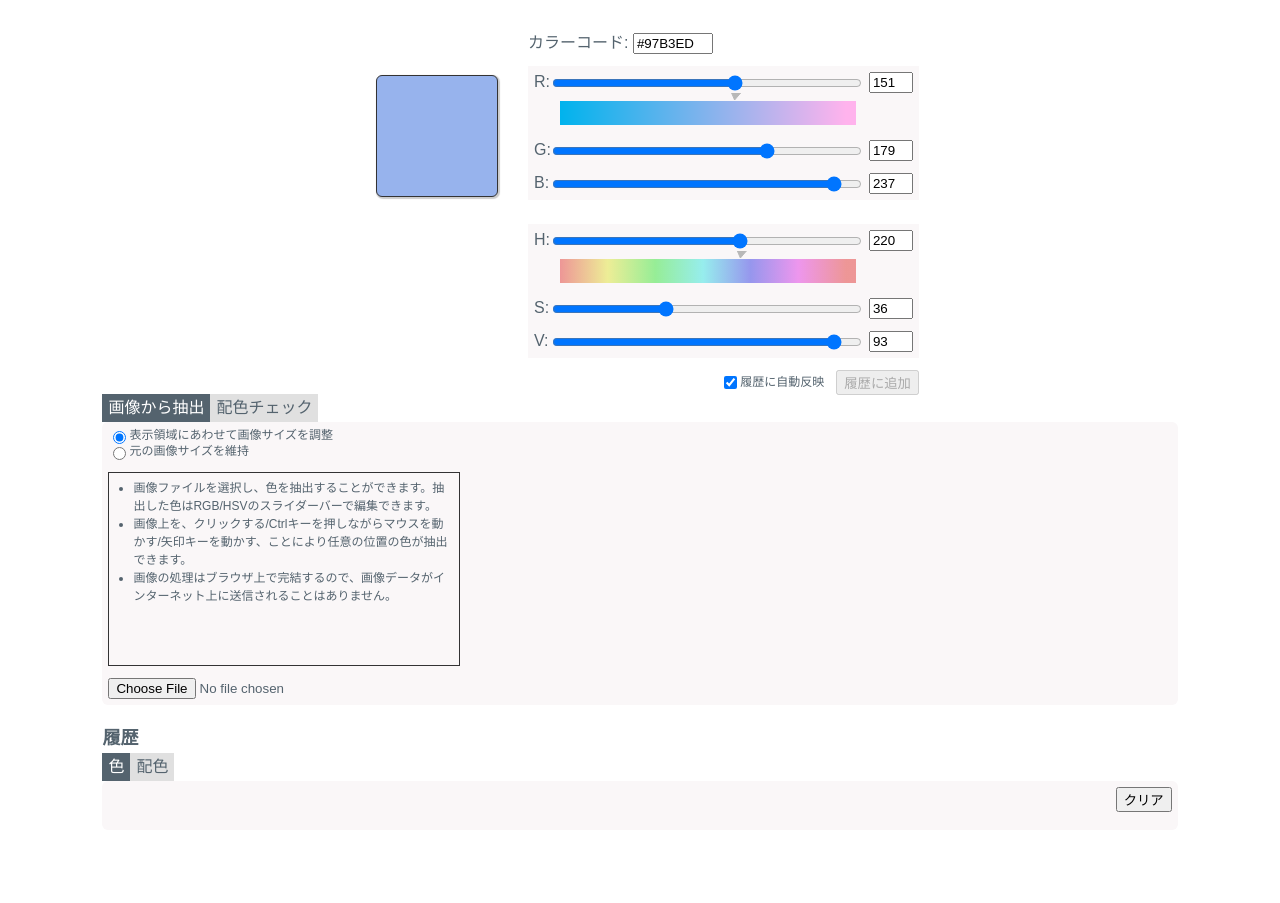
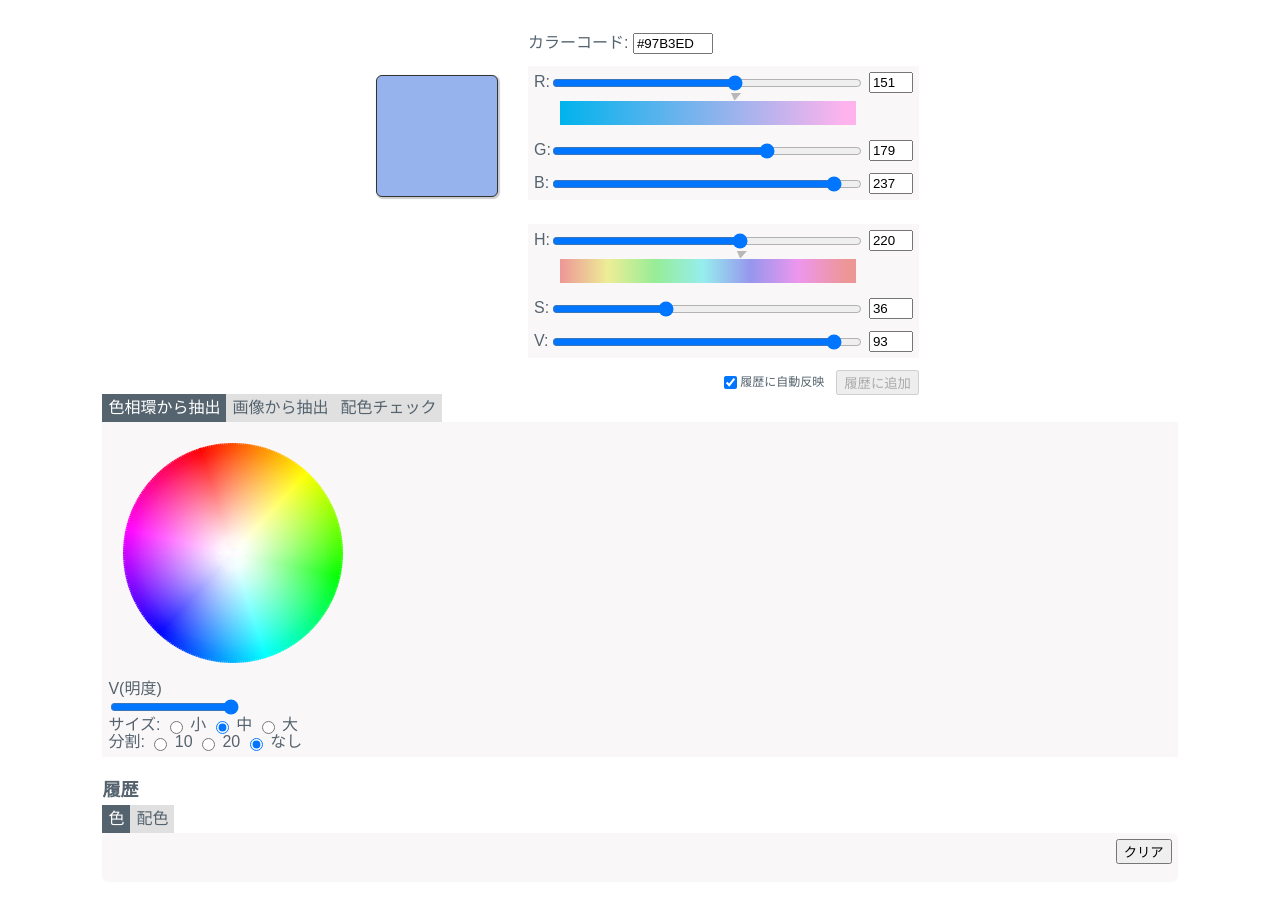
Before and after one commit to st-user/color-picker, a website built with webpack: page html/index.html in a window 1280 px wide. Shown: the part 91-994 px from the top of the page. Before the commit the page ends 969 px from the top, so only its background shows below. Built offline with nearby package versions, Linux system fonts and the light colour scheme; files whose address does not match are found by name.

Commit message:
色相環から抽出機能のギミックを作成

```diff
--- a/css/main.css
+++ b/css/main.css
@@ -200,6 +200,7 @@ input[name="toolTabItem"] {
   display: none;
 }
 
+#hsvCircleAreaTabTitle:checked ~ #hsvCircleArea,
 #imageFileAreaTabTitle:checked ~ #imageFileArea,
 #colorDesignAreaTabTitle:checked ~ #colorDesignArea {
   display: block;
@@ -211,10 +212,13 @@ input[name="toolTabItem"] {
 }
 /* tool tab control end */
 
+/*色相環から抽出*/
+#hsvCircleArea {
+  position: static;
+}
 
 /* 画像から抽出 */
 #imageFileArea {
-  border-radius: 6px;
   position: static;
 }
 
--- a/html/index.html
+++ b/html/index.html
@@ -126,11 +126,43 @@
 
     <div id="toolArea" class="tabArea">
 
-      <input id="imageFileAreaTabTitle" type="radio" name="toolTabItem" checked>
+      <input id="hsvCircleAreaTabTitle" type="radio" name="toolTabItem" value="0" checked/>
+      <label class="toolTabItem tabItem" for="hsvCircleAreaTabTitle">色相環から抽出</label>
+
+      <input id="imageFileAreaTabTitle" type="radio" name="toolTabItem" value="1"/>
       <label class="toolTabItem tabItem" for="imageFileAreaTabTitle">画像から抽出</label>
 
-      <input id="colorDesignAreaTabTitle" type="radio" name="toolTabItem">
+      <input id="colorDesignAreaTabTitle" type="radio" name="toolTabItem" value="2"/>
       <label class="toolTabItem tabItem" for="colorDesignAreaTabTitle">配色チェック</label>
+
+      <div class="toolTabContent tabContent groupBackground" id="hsvCircleArea">
+
+        <div>
+          <canvas id="hsvCircleData"></canvas>
+          <div>
+            <div>V(明度)</div>
+            <input type="range" min="0" max="100" id="hsvCircleDataValueSlider"/>
+          </div>
+          <div>
+            <span>サイズ:</span>
+            <input id="hsvCircleSizeSwitchSmall" type="radio" name="hsvCircleSizeSwitch" value="0"/>
+            <label for="hsvCircleSizeSwitchSmall">小</label>
+            <input id="hsvCircleSizeSwitchMedium" type="radio" name="hsvCircleSizeSwitch" value="1" checked/>
+            <label for="hsvCircleSizeSwitchMedium">中</label>
+            <input id="hsvCircleSizeSwitchLarge" type="radio" name="hsvCircleSizeSwitch" value="2"/>
+            <label for="hsvCircleSizeSwitchLarge">大</label>
+          </div>
+          <div>
+            <span>分割:</span>
+            <input id="hsvCircleDivisionCountSwitch10" type="radio" name="hsvCircleDivisionCountSwitch" value="10"/>
+            <label for="hsvCircleDivisionCountSwitch10">10</label>
+            <input id="hsvCircleDivisionCountSwitch20" type="radio" name="hsvCircleDivisionCountSwitch" value="20"/>
+            <label for="hsvCircleDivisionCountSwitch20">20</label>
+            <input id="hsvCircleDivisionCountSwitchNone" type="radio" name="hsvCircleDivisionCountSwitch" value="360" checked/>
+            <label for="hsvCircleDivisionCountSwitchNone">なし</label>
+          </div>
+        </div>
+      </div>
 
       <div class="toolTabContent tabContent groupBackground" id="imageFileArea">
 
--- a/js/CanvasHandler.js
+++ b/js/CanvasHandler.js
@@ -1,5 +1,6 @@
 import CustomEventNames from './CustomEventNames.js';
 import CurrentEventXY from './CurrentEventXY.js';
+import ElementUtil from './ElementUtil.js';
 
 export default class CanvasHandler {
 
@@ -9,7 +10,7 @@ export default class CanvasHandler {
   #shouldHandleMousemoveEvent;
 
   constructor(config) {
-    const $canvas = document.querySelector('#imageData');
+    const $canvas = document.querySelector(config.canvasSelector);
 
     $canvas.width = config.defaultWidth;
     $canvas.height = config.defaultHeight;
@@ -31,14 +32,22 @@ export default class CanvasHandler {
     document.addEventListener(
       CustomEventNames.COLOR_PICKER__CONTROL_KEY_PRESSED,
       event => this.#controlKeyPressed(event));
+
+
   }
 
   canvas() {
     return this.#$canvas;
   }
 
+  currentEventXY() {
+    return this.#currentEventXY;
+  }
+
   containsX(x) { return true; }
   containsY(y) { return true; }
+  containsXY(x, y) { return true; }
+  displayed() { return false }
 
   #dispatchEvent() {
     if (this.#currentEventXY.exists()) {
@@ -61,6 +70,15 @@ export default class CanvasHandler {
   }
 
   #dispatchPointEvent(event) {
+
+    if (!this.displayed()) {
+      return;
+    }
+
+    if (!this.containsXY(event.pageX, event.pageY)) {
+      return;
+    }
+
     this.#currentEventXY.set({
       x: event.pageX,
       y: event.pageY
@@ -69,12 +87,24 @@ export default class CanvasHandler {
   }
 
   #dispatchMoveEvent(event) {
+
+    if (!this.displayed()) {
+      return;
+    }
+
     if (this.#shouldHandleMousemoveEvent) {
+      if (!this.containsXY(event.pageX, event.pageY)) {
+        return;
+      }
       this.#dispatchPointEvent(event);
     }
   }
 
   #dispatchArrowKeyPressedEvent(event) {
+
+    if (!this.displayed()) {
+      return;
+    }
 
     const detail = event.detail;
     const xDiff = detail.x;
@@ -105,8 +135,9 @@ export default class CanvasHandler {
   #extractRgb(currentEventX, currentEventY) {
     const $canvas = this.#$canvas;
 
-    const canvasX = currentEventX - $canvas.offsetLeft;
-    const canvasY = currentEventY - $canvas.offsetTop;
+    const canvasPosition = ElementUtil.getElementPosition($canvas);
+    const canvasX = currentEventX - canvasPosition.left;
+    const canvasY = currentEventY - canvasPosition.top;
 
     const ctx = $canvas.getContext('2d');
     const imageData = ctx.getImageData(canvasX, canvasY, 1, 1);
--- a/js/ColorPointerPin.js
+++ b/js/ColorPointerPin.js
@@ -1,5 +1,6 @@
 import ElementUtil from './ElementUtil.js';
 import CustomEventNames from './CustomEventNames.js';
+import debounce from "./Debounce.js";
 
 const CENTER = [20, 20];
 const R = 16;
@@ -13,7 +14,7 @@ export default class ColorPointerPin {
 
   constructor() {
     this.#$pointerCanvas = document.querySelector('#colorPointerPin');
-    this.#$pointedElements = ['#imageData']
+    this.#$pointedElements = ['#hsvCircleData', '#imageData']
                                 .map(selector => document.querySelector(selector));
 
     const pointerCtx = this.#$pointerCanvas.getContext('2d');
@@ -52,9 +53,12 @@ export default class ColorPointerPin {
       this.#show(detail.eventX, detail.eventY);
     });
 
-    document.addEventListener(CustomEventNames.COLOR_PICKER__IMAGE_FILE_LOADED, () => {
+    document.addEventListener(CustomEventNames.COLOR_PICKER__IMAGE_FILE_LOADED, () => this.#hide());
+    document.addEventListener(CustomEventNames.COLOR_PICKER__HIDE_COLOR_POINTER_PIN, () => this.#hide());
+
+    window.addEventListener('resize', debounce(event => {
       this.#hide();
-    });
+    }, 500));
   }
 
   #show(x, y) {
--- /dev/null
+++ b/js/CommonEventDispatcher.js
@@ -0,0 +1,14 @@
+import CustomEventNames from './CustomEventNames.js';
+
+const CommonEventDispatcher = (() => {
+
+  return {
+
+    hideColorPointerPin: () => {
+      document.dispatchEvent(new CustomEvent(CustomEventNames.COLOR_PICKER__HIDE_COLOR_POINTER_PIN));
+    }
+
+  };
+})();
+
+export default CommonEventDispatcher;
--- a/js/CustomEventNames.js
+++ b/js/CustomEventNames.js
@@ -2,7 +2,8 @@ const CustomEventNames = {
   COLOR_PICKER__IMAGE_DATA_POINTED: 'color-picker/image-data-pointed',
   COLOR_PICKER__ARROW_KEY_PRESSED: 'color-picker/arrow-key-pressed',
   COLOR_PICKER__CONTROL_KEY_PRESSED: 'color-picker/control-key-pressed',
-  COLOR_PICKER__IMAGE_FILE_LOADED: 'color-picker/image-file-loaded'
+  COLOR_PICKER__IMAGE_FILE_LOADED: 'color-picker/image-file-loaded',
+  COLOR_PICKER__HIDE_COLOR_POINTER_PIN: 'color-picker/color-pointer-pin-hide'
 };
 
 export default CustomEventNames;
--- a/js/ElementUtil.js
+++ b/js/ElementUtil.js
@@ -9,11 +9,12 @@ const ElementUtil = (() => {
             left += element.offsetLeft;
             top += element.offsetTop;
           } while(element = element.offsetParent);
+
+          return {
+            left: left,
+            top: top
+          };
       }
-      return {
-        left: left,
-        top: top
-      };
     }
   }
 
--- /dev/null
+++ b/js/HsvCircleCanvasHandler.js
@@ -0,0 +1,178 @@
+import CanvasHandler from './CanvasHandler.js';
+import CustomEventNames from './CustomEventNames.js';
+import HsvRgbConverter from './HsvRgbConverter.js';
+import CommonEventDispatcher from './CommonEventDispatcher.js';
+import ElementUtil from './ElementUtil.js';
+
+const STROKE_WIDTH = 20;
+const CIRCLE_SIZE_CONFIGS = [
+    {
+      width: 180,
+      height: 180,
+      center: [ 90, 90 ],
+      radius: 75
+    },
+    {
+      width: 250,
+      height: 250,
+      center: [ 125, 125 ],
+      radius: 100
+    },
+    {
+      width: 400,
+      height: 400,
+      center: [ 200, 200 ],
+      radius: 180
+    },
+];
+const DEFAULT_CIRCLE_SIZE_CONFIG = CIRCLE_SIZE_CONFIGS[1];
+const DEFAULT_VALUE = 100;
+
+const rotate = (x, y, theta) => {
+  return [
+    Math.cos(theta) * x - Math.sin(theta) * y,
+    Math.sin(theta) * x + Math.cos(theta) * y
+  ];
+};
+
+export default class HsvCircleCanvasHandler extends CanvasHandler {
+
+  #$tab;
+
+  #currentSizeConfig;
+  #currentArcStep;
+  #currentValue;
+
+  constructor() {
+    super({
+      canvasSelector: '#hsvCircleData',
+      defaultWidth: DEFAULT_CIRCLE_SIZE_CONFIG.width,
+      defaultHeight: DEFAULT_CIRCLE_SIZE_CONFIG.height
+    });
+
+    this.#currentSizeConfig = DEFAULT_CIRCLE_SIZE_CONFIG;
+    this.#currentArcStep = Math.PI / 180;
+    this.#currentValue = DEFAULT_VALUE;
+
+    this.#drawHsvCircleFromConfigs()
+    this.#$tab = document.querySelector('#hsvCircleAreaTabTitle');
+  }
+
+  setUpEvent() {
+    super.setUpEvent();
+
+    const $valueSlider = document.querySelector('#hsvCircleDataValueSlider');
+    $valueSlider.addEventListener('change', event => {
+      const value = $valueSlider.value;
+      this.#currentValue = parseInt(value);
+      this.#drawHsvCircleFromConfigs();
+      CommonEventDispatcher.hideColorPointerPin();
+    });
+    $valueSlider.value = DEFAULT_VALUE;
+
+    const $hsvCircleSizeSwitches = document.querySelectorAll('input[name="hsvCircleSizeSwitch"]');
+    $hsvCircleSizeSwitches.forEach($switch => {
+      $switch.addEventListener('change', event => {
+        const selectedSize = $switch.value;
+        this.#currentSizeConfig = CIRCLE_SIZE_CONFIGS[parseInt(selectedSize)];
+        this.#drawHsvCircleFromConfigs();
+        CommonEventDispatcher.hideColorPointerPin();
+      });
+    });
+
+    const $hsvCircleDivisionCountSwitches = document.querySelectorAll('input[name="hsvCircleDivisionCountSwitch"]');
+    $hsvCircleDivisionCountSwitches.forEach($switch => {
+      $switch.addEventListener('change', event => {
+        const selectedCount = $switch.value;
+        this.#currentArcStep = Math.PI / (parseInt(selectedCount) / 2);
+        this.#drawHsvCircleFromConfigs();
+        CommonEventDispatcher.hideColorPointerPin();
+      });
+    });
+  }
+
+  containsX(x) {
+    return this.containsXY(x, this.currentEventXY().y());
+  }
+
+  containsY(y) {
+    return this.containsXY(this.currentEventXY().x(), y);
+  }
+
+  containsXY(x, y) {
+    const canvasPosition = ElementUtil.getElementPosition(this.canvas());
+    const canvasX = x - canvasPosition.left;
+    const canvasY = y - canvasPosition.top;
+    const center = this.#currentSizeConfig.center;
+    const radiusWithStrokeWidth = this.#currentSizeConfig.radius + STROKE_WIDTH / 2;
+    const squaredDistanceFromCenter = Math.pow(canvasX - center[0], 2)
+                                       + Math.pow(canvasY - center[1], 2);
+
+    return squaredDistanceFromCenter < (radiusWithStrokeWidth * radiusWithStrokeWidth);
+  }
+
+  displayed() {
+    return this.#$tab.checked;
+  }
+
+  #drawHsvCircleFromConfigs() {
+    this.#drawHsvCircle(
+      this.#currentSizeConfig.width,
+      this.#currentSizeConfig.height,
+      this.#currentSizeConfig.center,
+      this.#currentSizeConfig.radius,
+      this.#currentArcStep,
+      this.#currentValue
+    );
+  }
+
+  #drawHsvCircle(canvasWidth, canvasHeight, center, radius, radGranularity, value) {
+    const $canvas = this.canvas();
+    $canvas.width = canvasWidth;
+    $canvas.height = canvasHeight;
+
+    const ctx = $canvas.getContext('2d');
+    ctx.clearRect(0, 0, canvasWidth, canvasHeight);
+
+    for (let saturation = radius; 0 <= saturation; saturation--) {
+      this.#drawCircle(
+        saturation, center, radius, radGranularity, value
+      );
+    }
+  }
+
+  #drawCircle(saturation, center, radius, radGranularity, value) {
+
+    const startXY = rotate(0, -saturation, -18 / 180 * Math.PI);
+    let currentX = startXY[0];
+    let currentY = startXY[1];
+    let totalTheta = 0;
+    const ctx = this.canvas().getContext('2d');
+    ctx.lineWidth = STROKE_WIDTH;
+
+    const draw = () => {
+
+      ctx.beginPath();
+      ctx.moveTo(currentX + center[0], currentY + center[1]);
+      const nextXY = rotate(currentX, currentY, radGranularity);
+      currentX = nextXY[0];
+      currentY = nextXY[1];
+      const currentTheta = totalTheta;
+      const hsl = HsvRgbConverter.hsvToHsl(
+        Math.round(currentTheta * 180 / Math.PI),
+        saturation / radius,
+        value / 100);
+      ctx.strokeStyle = `hsla(${hsl.h}, ${hsl.s}%, ${hsl.l}%, 1)`;
+      ctx.lineTo(currentX + center[0], currentY + center[1]);
+      ctx.stroke();
+
+      totalTheta += radGranularity
+      if (totalTheta < Math.PI * 2) {
+        draw();
+      }
+    };
+
+    draw();
+  }
+
+}
--- a/js/ImageCanvasHandler.js
+++ b/js/ImageCanvasHandler.js
@@ -4,13 +4,19 @@ import CustomEventNames from './CustomEventNames.js';
 export default class ImageCanvasHandler extends CanvasHandler {
 
   #$noImageData;
+  #$tab;
 
   constructor() {
-    super({ defaultWidth: 160, defaultHeight: 90 });
+    super({
+      canvasSelector: '#imageData',
+      defaultWidth: 160,
+      defaultHeight: 90
+    });
     const $noImageData = document.querySelector('#noImageData');
     this.#changeStyleDisplay($noImageData, this.canvas());
 
     this.#$noImageData = $noImageData;
+    this.#$tab = document.querySelector('#imageFileAreaTabTitle');
   }
 
   setUpEvent() {
@@ -37,6 +43,10 @@ export default class ImageCanvasHandler extends CanvasHandler {
     return min <= y && y <= max;
   }
 
+  displayed() {
+    return this.#$tab.checked;
+  }
+
   #drawImageWithSpecificSize(image, width, height) {
     if (!image) {
       return;
--- /dev/null
+++ b/js/ToolTabs.js
@@ -0,0 +1,16 @@
+import CommonEventDispatcher from './CommonEventDispatcher.js';
+
+export default class ToolTabs {
+
+
+  setUpEvent() {
+
+    const $toolTabItems = document.querySelectorAll('input[name="toolTabItem"]');
+    $toolTabItems.forEach($item => {
+        $item.addEventListener('change', event => {
+          CommonEventDispatcher.hideColorPointerPin();
+        });
+    });
+
+  }
+}
--- a/js/main.js
+++ b/js/main.js
@@ -1,14 +1,16 @@
-import Explanations from "./Explanations.js";
-import ImageCanvasHandler from "./ImageCanvasHandler.js";
-import ColorPointerPin from "./ColorPointerPin.js";
-import LoadedImageHolder from "./LoadedImageHolder.js";
-import CurrentEventXY from "./CurrentEventXY.js";
-import ChangeColorController from "./ChangeColorController.js";
-import ColorCodeHistories from "./ColorCodeHistories.js";
-import ColorDesignCheck from "./ColorDesignCheck.js";
-import ColorDesignHistories from "./ColorDesignHistories.js";
+import Explanations from './Explanations.js';
+import ToolTabs from './ToolTabs.js';
+import HsvCircleCanvasHandler from './HsvCircleCanvasHandler.js';
+import ImageCanvasHandler from './ImageCanvasHandler.js';
+import ColorPointerPin from './ColorPointerPin.js';
+import LoadedImageHolder from './LoadedImageHolder.js';
+import CurrentEventXY from './CurrentEventXY.js';
+import ChangeColorController from './ChangeColorController.js';
+import ColorCodeHistories from './ColorCodeHistories.js';
+import ColorDesignCheck from './ColorDesignCheck.js';
+import ColorDesignHistories from './ColorDesignHistories.js';
 import CustomEventNames from './CustomEventNames.js';
-import debounce from "./Debounce.js";
+import debounce from './Debounce.js';
 
 
 
@@ -16,6 +18,8 @@ export default function main() {
 
   const explanations = new Explanations();
   const changeColorController = new ChangeColorController();
+  const toolTabs = new ToolTabs();
+  const hsvCircleCanvasHandler = new HsvCircleCanvasHandler();
   const imageCanvasHandler = new ImageCanvasHandler();
   const colorPointerPin = new ColorPointerPin();
   const loadedImageHolder = new LoadedImageHolder();
@@ -45,6 +49,8 @@ export default function main() {
   /*
    * 画像ファイル関係のイベントハンドラーの設定
    */
+  toolTabs.setUpEvent();
+  hsvCircleCanvasHandler.setUpEvent();
   imageCanvasHandler.setUpEvent();
   loadedImageHolder.setUpEvent();
   colorPointerPin.setUpEvent();
@@ -127,10 +133,6 @@ export default function main() {
   document.addEventListener('keydown', event => dispatchControlKeyPressedEvent(event, true));
   document.addEventListener('keyup', event => dispatchControlKeyPressedEvent(event, false));
 
-  window.addEventListener('resize', debounce(event => {
-    colorPointerPin.hide();
-  }, 500));
-
   const $remark = document.querySelector('#remarkAboutBrowser');
   $remark.setAttribute('style', '');
 
```
